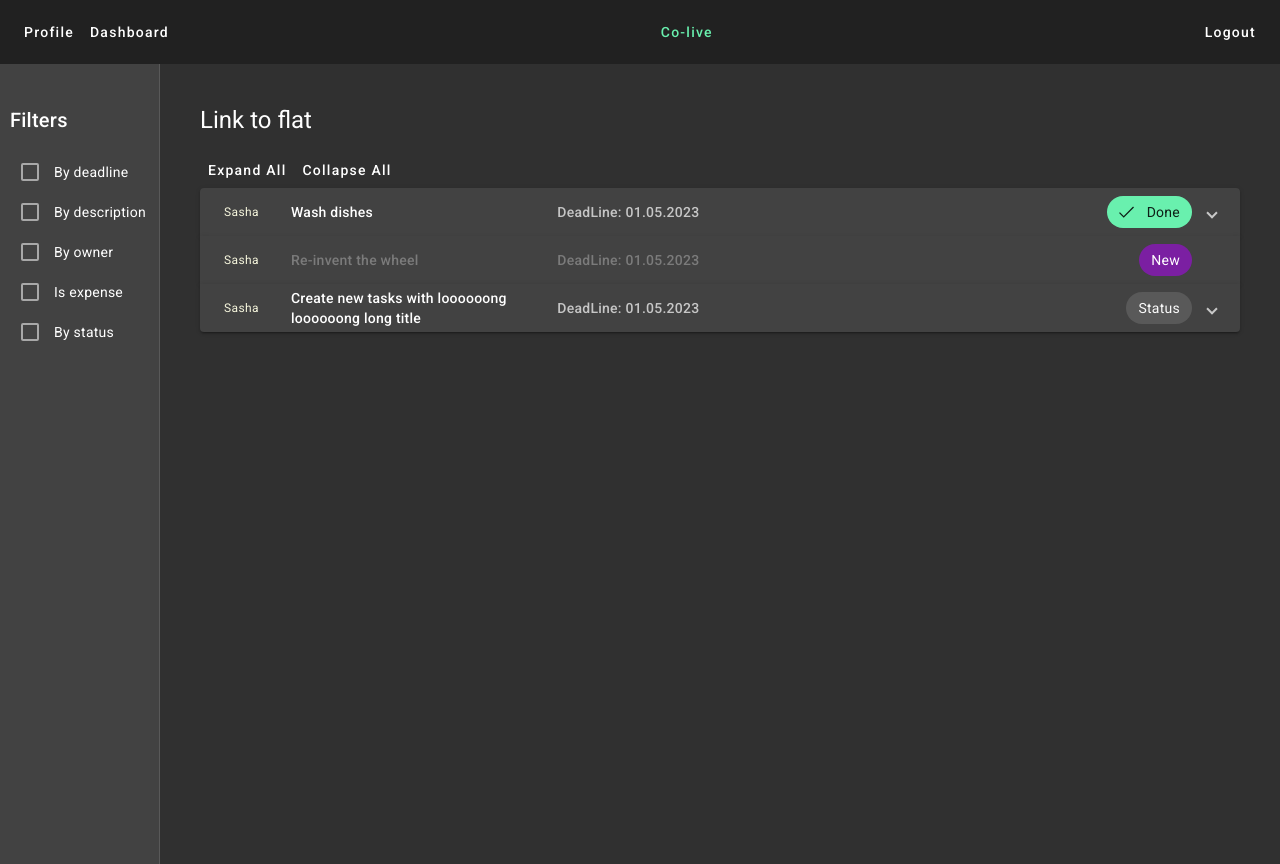
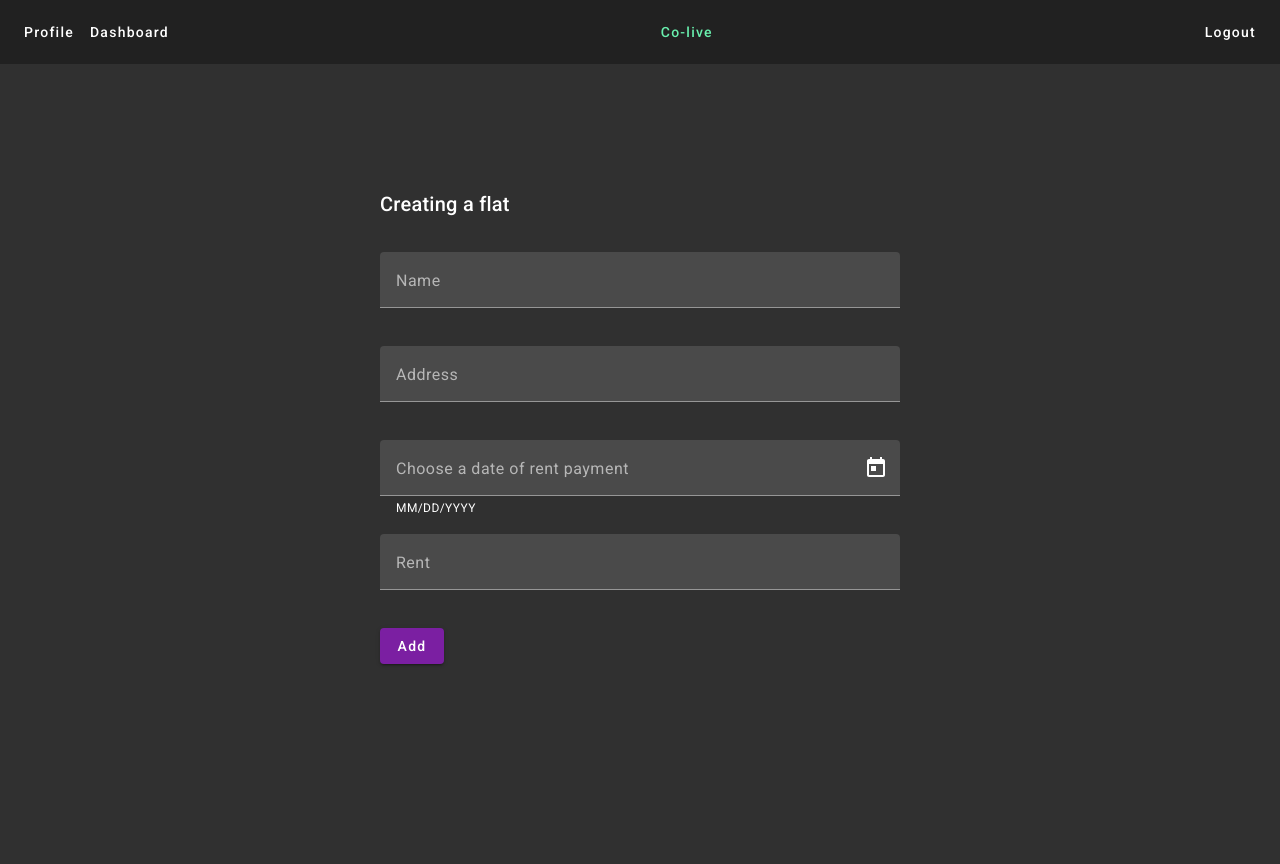
Before and after one commit to supercilium/colive-fe, an Angular app: page /flat in a window 1280 px wide. Before the commit this address led to /. After the commit the page ends 800 px from the top, so only its background shows below. Built offline with nearby package versions, Linux system fonts and the light colour scheme.

Commit message:
added routing to flat page

```diff
--- /dev/null
+++ b/src/app/apartment/apartment.component.css
@@ -0,0 +1,17 @@
+.content {
+  display: flex;
+  width: 100%;
+  height: calc(100% - 64px);
+  align-items: center;
+  justify-content: center;
+}
+
+.form {
+  padding: 0 16px;
+  display: flex;
+  gap: 16px;
+  max-width: 520px;
+  width: 100%;
+  flex-direction: column;
+  justify-content: stretch;
+}
--- /dev/null
+++ b/src/app/apartment/apartment.component.html
@@ -0,0 +1,41 @@
+<div class="content">
+  <br />
+  <form class="form" novalidate>
+    <h3 class="mat-headline-6">
+      {{ hasFlat ? "Your flat" : "Creating a flat" }}
+    </h3>
+    <mat-form-field color="accent" appearance="fill">
+      <mat-label>Name</mat-label>
+      <input matInput placeholder="Name of your flat" />
+    </mat-form-field>
+    <mat-form-field color="accent" appearance="fill">
+      <mat-label>Address</mat-label>
+      <input matInput placeholder="Address of your flan" />
+    </mat-form-field>
+    <mat-form-field color="accent" appearance="fill">
+      <mat-label>Choose a date of rent payment</mat-label>
+      <input matInput [matDatepicker]="picker" />
+      <mat-hint>MM/DD/YYYY</mat-hint>
+      <mat-datepicker-toggle
+        matIconSuffix
+        [for]="picker"
+      ></mat-datepicker-toggle>
+      <mat-datepicker #picker></mat-datepicker>
+    </mat-form-field>
+    <mat-form-field color="accent" appearance="fill">
+      <mat-label>Rent</mat-label>
+      <input matInput placeholder="Enter your rent payment" />
+    </mat-form-field>
+
+    <p>
+      <button
+        type="button"
+        mat-raised-button
+        color="primary"
+        (click)="hasFlat = !hasFlat"
+      >
+        {{ hasFlat ? "Edit" : "Add" }}
+      </button>
+    </p>
+  </form>
+</div>
--- /dev/null
+++ b/src/app/apartment/apartment.component.ts
@@ -0,0 +1,10 @@
+import { Component } from '@angular/core';
+
+@Component({
+  selector: 'app-apartment',
+  templateUrl: './apartment.component.html',
+  styleUrls: ['./apartment.component.css'],
+})
+export class ApartmentComponent {
+  hasFlat: boolean = false;
+}
--- a/src/app/app-routing.module.ts
+++ b/src/app/app-routing.module.ts
@@ -1,10 +1,15 @@
 import { NgModule } from '@angular/core';
 import { RouterModule, Routes } from '@angular/router';
+import { ApartmentComponent } from './apartment/apartment.component';
+import { DashboardComponent } from './dashboard/dashboard.component';
 
-const routes: Routes = [];
+const routes: Routes = [
+  { path: 'dashboard', component: DashboardComponent },
+  { path: 'flat', component: ApartmentComponent },
+];
 
 @NgModule({
   imports: [RouterModule.forRoot(routes)],
-  exports: [RouterModule]
+  exports: [RouterModule],
 })
-export class AppRoutingModule { }
+export class AppRoutingModule {}
--- a/src/app/app.component.html
+++ b/src/app/app.component.html
@@ -1 +1,3 @@
-<app-navbar /> <app-dashboard />
+<app-navbar />
+<!-- The routed views render in the <router-outlet>-->
+<router-outlet></router-outlet>
--- a/src/app/dashboard/dashboard.component.html
+++ b/src/app/dashboard/dashboard.component.html
@@ -20,7 +20,9 @@
     </ul>
   </mat-sidenav>
   <mat-sidenav-content class="content">
-    <h3 class="mat-headline-5">Link to flat</h3>
+    <h3 class="mat-headline-5">
+      <a mat-flat-button color="accent" routerLink="/flat">Link to flat</a>
+    </h3>
 
     <div class="example-action-buttons">
       <button mat-button (click)="accordion.openAll()">Expand All</button>
--- a/src/app/navbar/navbar.component.html
+++ b/src/app/navbar/navbar.component.html
@@ -1,10 +1,10 @@
 <mat-toolbar>
-  <a mat-button href="/">Profile</a>
-  <a mat-button href="/">Dashboard</a>
+  <a mat-button routerLink="/">Profile</a>
+  <a mat-button routerLink="/dashboard">Dashboard</a>
 
   <span class="spacer"></span>
 
-  <a mat-button color="accent" href="/">Co-live</a>
+  <a mat-button color="accent" routerLink="/">Co-live</a>
   <span class="spacer"></span>
   <button mat-button>Logout</button>
 </mat-toolbar>
```
Also changed, not shown: src/app/app.module.ts (+23 -5 lines), 1 other file (tests, documents, lock files or other folders).
